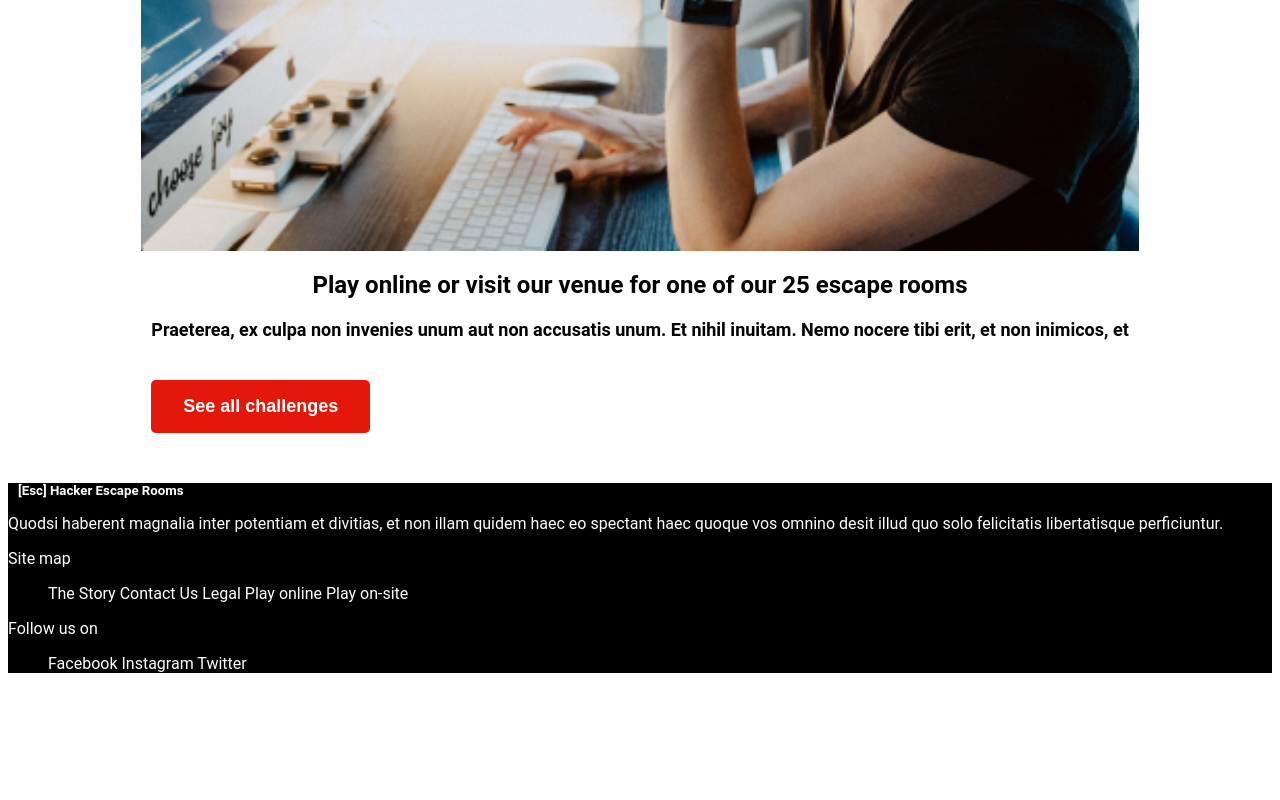
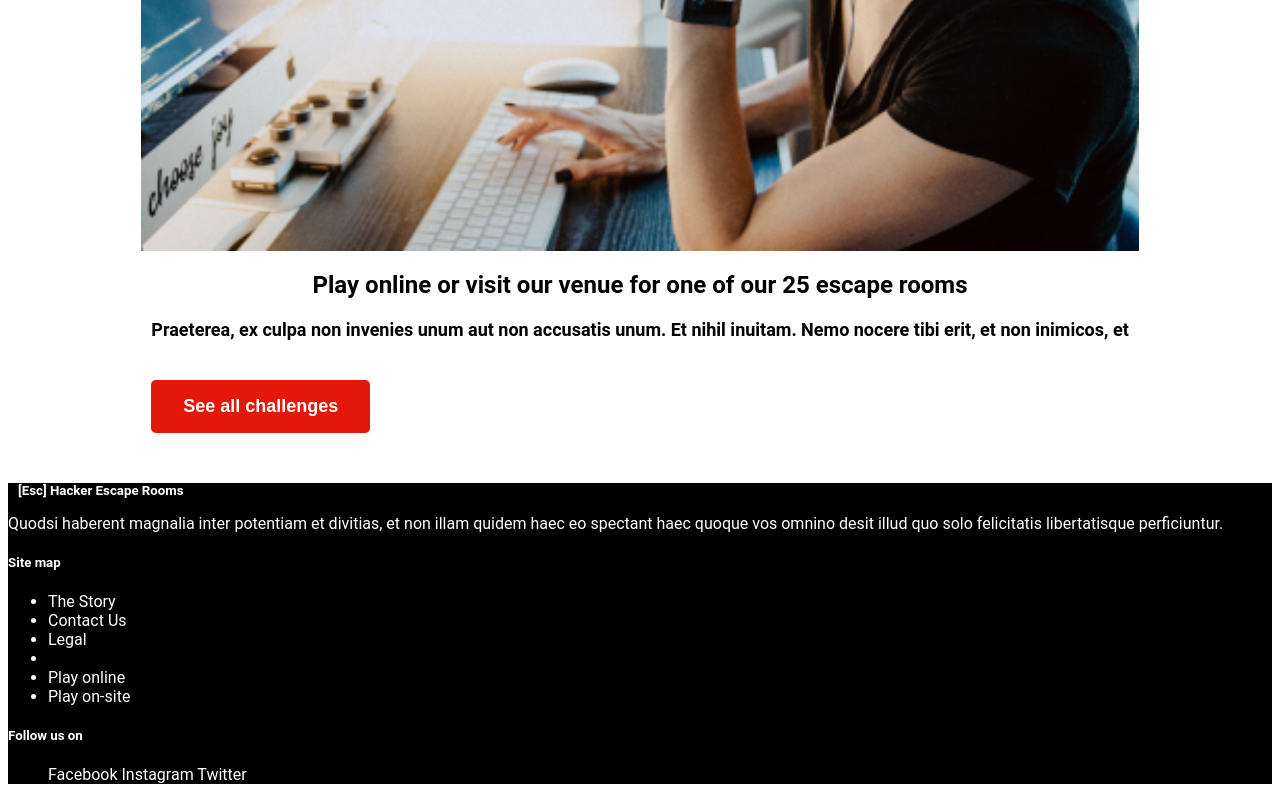
Before and after one commit to NordicNomadicLife/Esc-Escape-Rooms, a plain HTML site: page index.html in a window 1280 px wide. Shown: the part 3139-3939 px from the top of the page. Before the commit the page ends 3828 px from the top, so only its background shows below. Drawn offline with Linux system fonts and the light colour scheme; a script that the page names is missing.

Commit message:
first draft

```diff
--- a/index.html
+++ b/index.html
@@ -111,7 +111,7 @@
     </div>
 
     <div class="allChallenges">
-      <img src="bilder/kelly-sikkema-YK0HPwWDJ1I-unsplash 1.png"/>
+      <img src="bilder/kelly-sikkema-YK0HPwWDJ1I-unsplash 1.png" />
       <h2 class="allChallengesText">
         Play online or visit our venue for one of our 25 escape rooms
       </h2>
@@ -140,32 +140,43 @@
     </div>
 
     <div class="siteMap">
-      <p class="siteMapText">
+      <h5 class="siteMapText">
         Site map
-      </p>
+      </h5>
       <ul class="siteMaplinks">
+        <li class="group1">
           <a>
             The Story
           </a>
+        </li>
+        <li class="group1">
           <a>
             Contact Us
           </a>
+        </li>
+        <li class="group1">
           <a>
             Legal
           </a>
+        </li>
+        <li class="spacer"></li>
+        <li class="group2">
           <a>
             Play online
           </a>
+        </li>
+        <li class="group2">
           <a>
             Play on-site
           </a>
+        </li>
       </ul>
     </div>
 
     <div class="followUs">
-      <p class="followUsText">
+      <h5 class="followUsText">
         Follow us on
-      </p>
+      </h5>
       <ul class="followUsLinks">
         <a>
           Facebook
```
Lines whose indentation alone changed are shown as unchanged.
